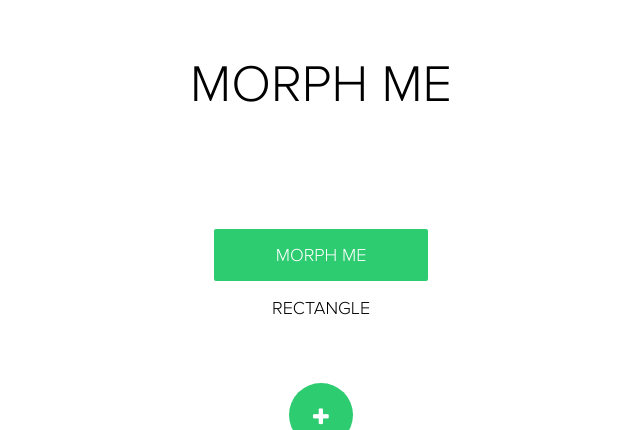
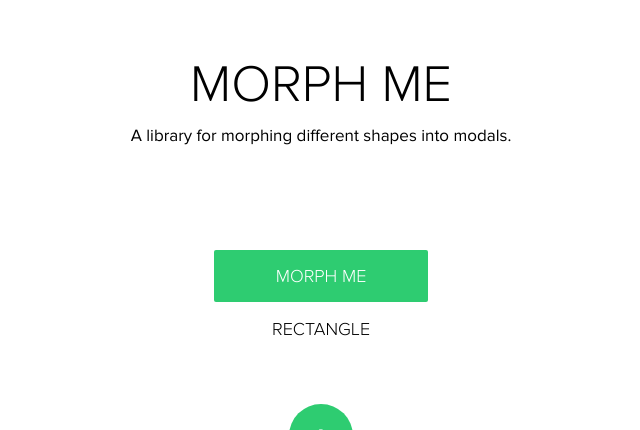
Before and after one commit to nitsh7084/morph-me, a PHP site: page /examples/morph-me.html in a window 1280 px wide. Shown: the top 430 px of the page, without its empty margins (319-959 px from the left). Run offline with PHP 8.4, Linux system fonts and the light colour scheme.

Commit message:
added library description

```diff
--- a/examples/morph-me.css
+++ b/examples/morph-me.css
@@ -134,7 +134,7 @@ body {
   content: '\e816'; }
 
 .morph_title_container {
-  padding: 53px 0px;
+  padding: 53px 0px 9px 0px;
   font-family: 'ProximaNovaLight';
   font-size: 52px;
   text-align: center; }
@@ -236,4 +236,11 @@ body {
   -ms-transform: translateY(0px);
   -o-transform: translateY(0px); }
 
+.morph_desc_container {
+  font-family: 'ProximaNovaRegular';
+  font-size: 17px;
+  width: 100%;
+  text-align: center;
+  padding-bottom: 44px; }
+
 /*# sourceMappingURL=morph-me.css.map */
--- a/examples/morph-me.html
+++ b/examples/morph-me.html
@@ -11,6 +11,10 @@
 
 <div class="morph_title_container">
 MORPH ME
+</div>
+
+<div class="morph_desc_container">
+A library for morphing different shapes into modals.
 </div>
 
 <div class="morph_content_container">
--- a/examples/morph-me.scss
+++ b/examples/morph-me.scss
@@ -125,7 +125,7 @@ color:#fff;
 content:'\e816';
 }
 .morph_title_container{
-padding:53px 0px;
+padding:53px 0px 9px 0px;
 font-family:'ProximaNovaLight';
 font-size:52px;
 text-align:center;
@@ -209,3 +209,10 @@ margin-top:17px;
 opacity:1;
 @include property1(transform,'translateY(0px)');
 }
+.morph_desc_container{
+font-family:'ProximaNovaRegular';
+font-size:17px;
+width:100%;
+text-align:center;
+padding-bottom:44px;
+}
```
Also changed, not shown: 1 other file.
